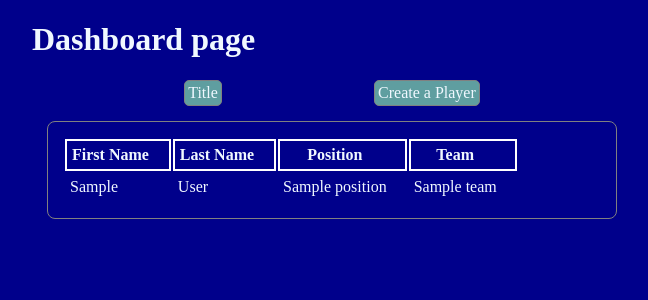
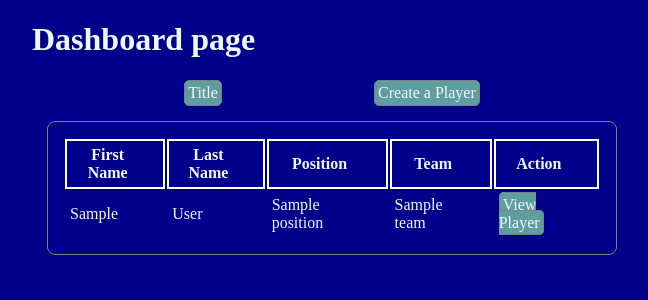
Before and after one commit to Wbradmeyer/chat_bot, a Flask app: template flask_app/templates/display_all.html in a window 1280 px wide. Shown: the top 300 px of the page, without its empty margins (308-956 px from the left). Run offline with Flask 3, Linux system fonts and the light colour scheme; the template is opened without the code that fills it: most values are stand-ins (such as "Sample title", 1, 10 or a date in 2020).

Commit message:
button to view player

```diff
--- a/flask_app/templates/display_all.html
+++ b/flask_app/templates/display_all.html
@@ -22,6 +22,7 @@
                     <th>Last Name</th>
                     <th>Position</th>
                     <th>Team</th>
+                    <th>Action</th>
                 </thead>
                 <tbody>
                     {% for player in players %}
@@ -30,6 +31,7 @@
                         <td>{{ player.last_name }}</td>
                         <td>{{ player.position }}</td>
                         <td>{{ player.team }}</td>
+                        <td><a href="/players/{{ player.id }}">View Player</a></td>
                     </tr>
                     {% endfor %}
                 </tbody>
```
